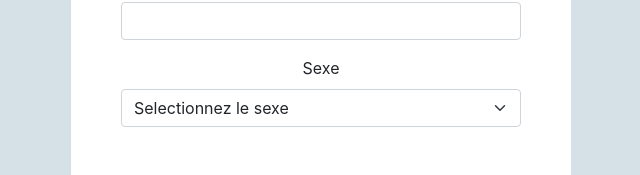
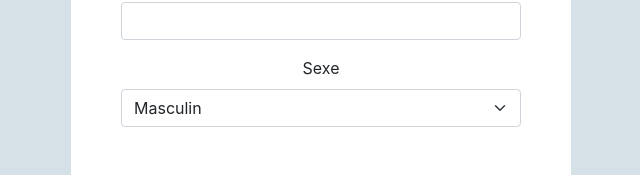
Before and after one commit to ttigori/lls, a React (Create React App) app: page /create in a window 1280 px wide. Shown: the part 407-582 px from the top of the page, without its empty margins (319-959 px from the left). Built offline with nearby package versions, Linux system fonts and the light colour scheme.

Commit message:
fix bug related to the modification of a new created student

```diff
--- a/src/components/StudentCreate.jsx
+++ b/src/components/StudentCreate.jsx
@@ -52,8 +52,7 @@ const StudentCreate = () => {
 
         <div className="mb-3">
           <label htmlFor="gender" className="form-label">Sexe</label>
-          <select onChange={(e) => setGender(e.target.value)} id="gender" className="form-select" aria-label="Default select example">
-            <option value="none" selected disabled hidden> Selectionnez le sexe </option>
+          <select value={gender} onChange={(e) => setGender(e.target.value)} id="gender" className="form-select" aria-label="Default select example">
             <option value="Masculin">Masculin</option>
             <option value="Féminin">Féminin</option>
           </select>
--- a/src/components/StudentEdit.jsx
+++ b/src/components/StudentEdit.jsx
@@ -60,8 +60,7 @@ const StudentEdit = (props) => {
 
         <div className="mb-3">
           <label htmlFor="gender" className="form-label">Sexe</label>
-          <select onChange={(e) => setGender(e.target.value)} id="gender" className="form-select" aria-label="Default select example">
-            <option value="none" selected disabled hidden> Selectionnez le sexe </option>
+          <select value={gender} onChange={(e) => setGender(e.target.value)} id="gender" className="form-select" aria-label="Default select example">
             <option value="Masculin">Masculin</option>
             <option value="Féminin">Féminin</option>
           </select>
--- a/src/data/students.js
+++ b/src/data/students.js
@@ -12,7 +12,7 @@ const students = [
     first_name: 'Aurelie',
     last_name: 'Brière',
     age: 9,
-    gender: 'Feminin',
+    gender: 'Féminin',
 
   },
   {
@@ -28,7 +28,7 @@ const students = [
     first_name: 'Emma',
     last_name: 'Jardinère',
     age: 10,
-    gender: 'Feminin',
+    gender: 'Féminin',
 
   },
   {
@@ -36,7 +36,7 @@ const students = [
     first_name: 'Jeanne',
     last_name: 'Dujardin',
     age: 9,
-    gender: 'Feminin',
+    gender: 'Féminin',
 
   },
 ];
--- a/src/reducers/student.js
+++ b/src/reducers/student.js
@@ -16,12 +16,11 @@ export default (state = initialState, action) => {
   switch (type) {
     case ADD_STUDENT: {
       const newStudents = state.students;
-      console.log('PAYLOAD', payload);
       newStudents.push(payload);
 
       return {
         ...state,
-        students: newStudents,
+        students: newStudents.filter((student) => student !== undefined),
       };
     }
     case GET_STUDENTS: {
```
Also changed, not shown: 2 other files (tests, documents, lock files or other folders).
